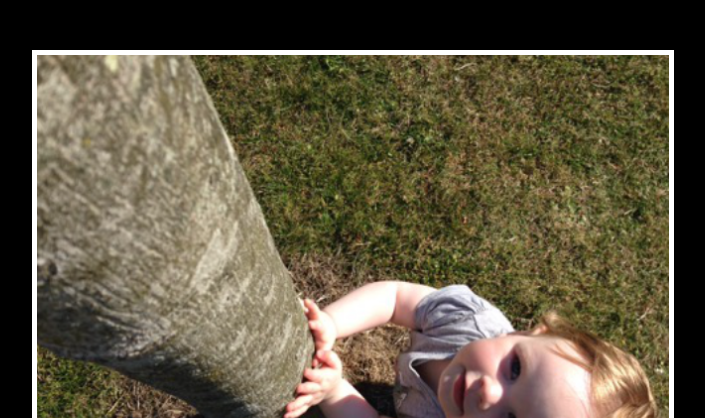
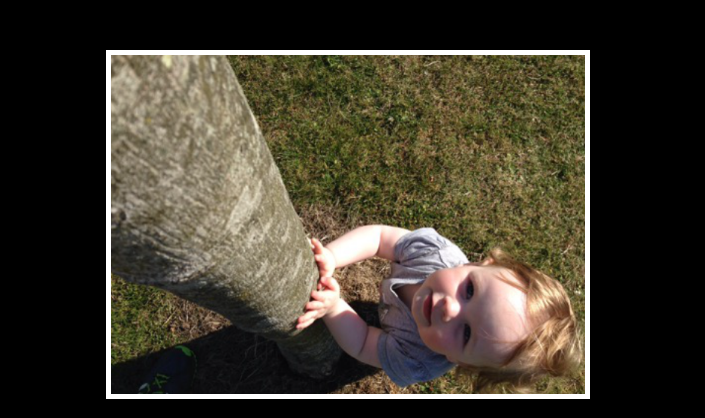
Before and after one commit to nafees006/Motivational-poster, a plain HTML site: page index.html in a window 1280 px wide. Shown: the top 418 px of the page, without its empty margins (292-997 px from the left). Drawn offline with nearby package versions, Linux system fonts and the light colour scheme.

Commit message:
Add files via upload

```diff
--- a/style.css
+++ b/style.css
@@ -13,7 +13,7 @@ p{
 }
 .motivation-img{
     border: 5px solid white;
-    width: 100%;
+    width: 75%;
 }
 .poster{
     margin-left: 25%;
```
Also changed, not shown: index.html (+1 -16 lines).
